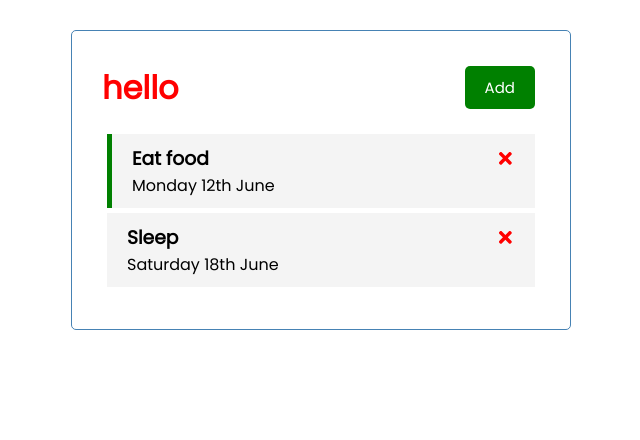
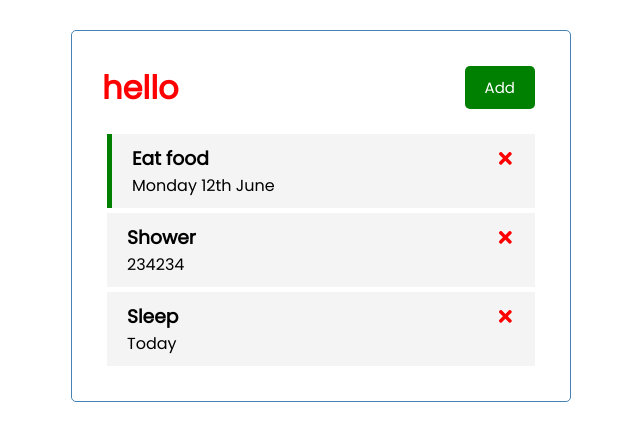
Before and after one commit to danCoda/react-tasks-list, a React (Create React App) app: page / in a window 1280 px wide. Shown: the top 440 px of the page, without its empty margins (319-959 px from the left). Built offline with nearby package versions, Linux system fonts and the light colour scheme; data requests are answered from the project's data file.

Commit message:
Can add new task via server.

```diff
--- a/db.json
+++ b/db.json
@@ -7,10 +7,16 @@
       "reminder": true
     },
     {
-      "id": 3,
+      "text": "Shower",
+      "day": "234234",
+      "reminder": false,
+      "id": 4
+    },
+    {
       "text": "Sleep",
-      "day": "Saturday 18th June",
-      "reminder": false
+      "day": "Today",
+      "reminder": false,
+      "id": 5
     }
   ]
 }
--- a/src/App.js
+++ b/src/App.js
@@ -25,10 +25,21 @@
   }
 
   // Add task.
-  const addTask = task => {
-    const id = Math.floor(Math.random() * 1000) + 1;
+  const addTask = async (task) => {
+    const res = await fetch(`http://localhost:5000/tasks`, {
+      method: 'POST',
+      headers: {
+        'Content-type': 'application/json'
+      },
+      body: JSON.stringify(task)
+    });
+
+    const data = await res.json();
+    setTasks([ ...tasks, data ]);
+
+    /* const id = Math.floor(Math.random() * 1000) + 1;
     const newTask = { id, ...task };
-    setTasks([ ...tasks, newTask ]);
+    setTasks([ ...tasks, newTask ]); */
   }
 
   // Delete task.
```
